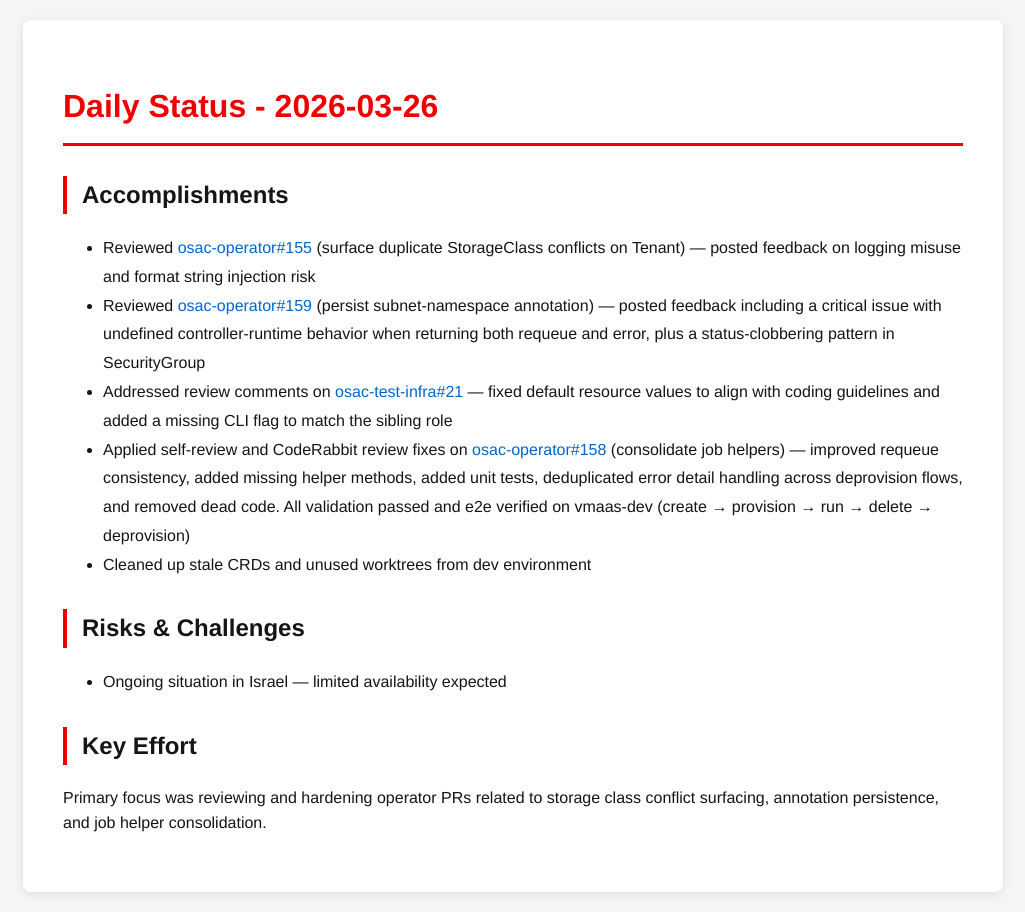
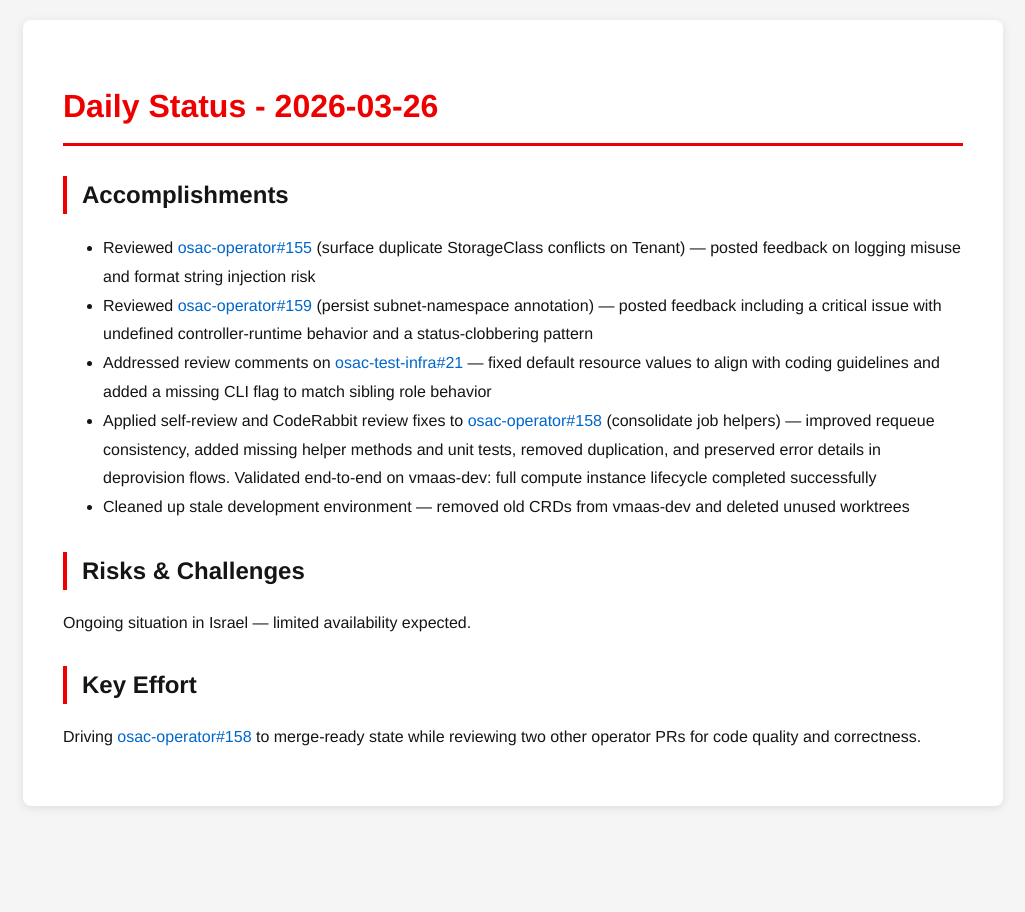
Before and after one commit to tzvatot/daily-status, a Jekyll site: the page built from 2026-03-26.md, in a window 1280 px wide. Shown: the whole page, without its empty margins (127-1152 px from the left). Built offline with Jekyll 4.4.1, drawn with Linux system fonts in a browser that asks for light colours.

Commit message:
Daily status update - 2026-03-26

```diff
--- a/2026-03-26.md
+++ b/2026-03-26.md
@@ -8,13 +8,13 @@
 
 ## Accomplishments
 - Reviewed [osac-operator#155](https://github.com/osac-project/osac-operator/pull/155) (surface duplicate StorageClass conflicts on Tenant) — posted feedback on logging misuse and format string injection risk
-- Reviewed [osac-operator#159](https://github.com/osac-project/osac-operator/pull/159) (persist subnet-namespace annotation) — posted feedback including a critical issue with undefined controller-runtime behavior when returning both requeue and error, plus a status-clobbering pattern in SecurityGroup
-- Addressed review comments on [osac-test-infra#21](https://github.com/osac-project/osac-test-infra/pull/21) — fixed default resource values to align with coding guidelines and added a missing CLI flag to match the sibling role
-- Applied self-review and CodeRabbit review fixes on [osac-operator#158](https://github.com/osac-project/osac-operator/pull/158) (consolidate job helpers) — improved requeue consistency, added missing helper methods, added unit tests, deduplicated error detail handling across deprovision flows, and removed dead code. All validation passed and e2e verified on vmaas-dev (create → provision → run → delete → deprovision)
-- Cleaned up stale CRDs and unused worktrees from dev environment
+- Reviewed [osac-operator#159](https://github.com/osac-project/osac-operator/pull/159) (persist subnet-namespace annotation) — posted feedback including a critical issue with undefined controller-runtime behavior and a status-clobbering pattern
+- Addressed review comments on [osac-test-infra#21](https://github.com/osac-project/osac-test-infra/pull/21) — fixed default resource values to align with coding guidelines and added a missing CLI flag to match sibling role behavior
+- Applied self-review and CodeRabbit review fixes to [osac-operator#158](https://github.com/osac-project/osac-operator/pull/158) (consolidate job helpers) — improved requeue consistency, added missing helper methods and unit tests, removed duplication, and preserved error details in deprovision flows. Validated end-to-end on vmaas-dev: full compute instance lifecycle completed successfully
+- Cleaned up stale development environment — removed old CRDs from vmaas-dev and deleted unused worktrees
 
 ## Risks & Challenges
-- Ongoing situation in Israel — limited availability expected
+Ongoing situation in Israel — limited availability expected.
 
 ## Key Effort
-Primary focus was reviewing and hardening operator PRs related to storage class conflict surfacing, annotation persistence, and job helper consolidation.
+Driving [osac-operator#158](https://github.com/osac-project/osac-operator/pull/158) to merge-ready state while reviewing two other operator PRs for code quality and correctness.
```
